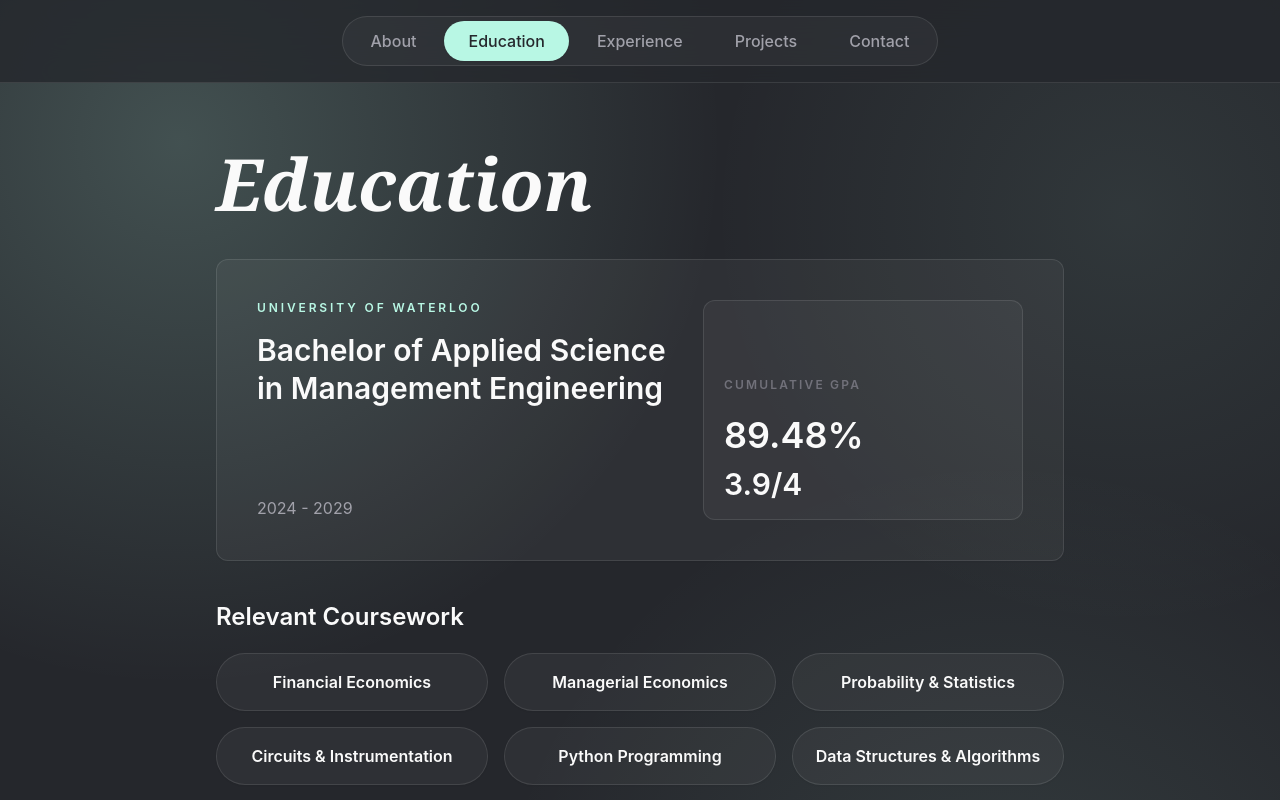
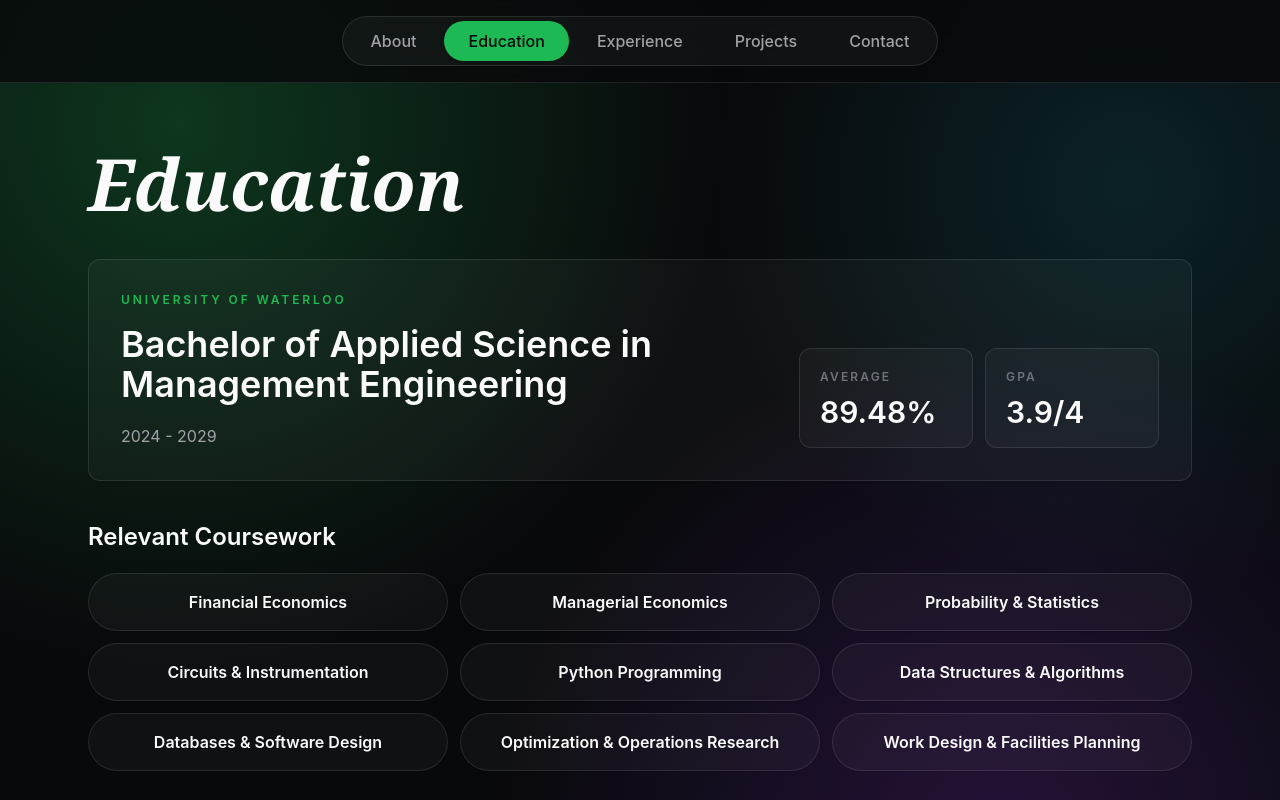
Before and after one commit to aimaandalvi/personal-website, a Next.js app: page /education in a window 1280 px wide. Shown: the top 800 px of the page. Built offline with nearby package versions, Linux system fonts and the light colour scheme.

Commit message:
Restored original theme

```diff
--- a/app/about/page.tsx
+++ b/app/about/page.tsx
@@ -17,7 +17,7 @@
       <section className="grid gap-10 lg:grid-cols-[1fr_240px] lg:items-center">
         <div>
           <header className="mb-8">
-            <p className="mb-3 text-xs font-semibold uppercase tracking-[0.24em] text-zinc-500 dark:text-mint-200">
+            <p className="mb-3 text-xs font-semibold uppercase tracking-[0.24em] text-zinc-500 dark:text-[#1db954]">
               About
             </p>
             <h1 className="font-serif text-5xl font-semibold italic leading-tight text-zinc-950 dark:text-zinc-50 sm:text-7xl">
@@ -53,7 +53,7 @@
       <section className="mt-14">
         <div className="mb-5 flex items-end justify-between gap-4">
           <div>
-            <p className="text-xs font-semibold uppercase tracking-[0.24em] text-zinc-500 dark:text-mint-200">
+            <p className="text-xs font-semibold uppercase tracking-[0.24em] text-zinc-500 dark:text-[#1db954]">
               Skills
             </p>
             <h2 className="mt-3 font-serif text-3xl font-semibold italic text-zinc-950 dark:text-zinc-50">
@@ -61,7 +61,7 @@
             </h2>
           </div>
         </div>
-        <div className="skill-marquee touch-pan-y select-none rounded-xl border border-zinc-200/80 bg-white/50 py-8 dark:border-white/10 dark:bg-white/[0.04]">
+        <div className="skill-marquee touch-pan-y select-none rounded-xl border border-zinc-200/80 bg-white/50 py-8 dark:border-white/10 dark:bg-white/[0.025]">
           <div className="space-y-4">
             {skillRows.map((row, rowIndex) => (
               <div
--- a/app/contact/page.tsx
+++ b/app/contact/page.tsx
@@ -42,7 +42,7 @@
   return (
     <div>
       <header className="mb-12 text-center">
-        <p className="mb-3 text-xs font-semibold uppercase tracking-[0.24em] text-zinc-500 dark:text-mint-200">
+        <p className="mb-3 text-xs font-semibold uppercase tracking-[0.24em] text-zinc-500 dark:text-[#1db954]">
           Contact
         </p>
         <h1 className="font-serif text-5xl font-semibold italic leading-tight text-zinc-950 dark:text-zinc-50 sm:text-7xl">
@@ -61,9 +61,9 @@
               href={href}
               target={href.startsWith("http") ? "_blank" : undefined}
               rel={href.startsWith("http") ? "noopener noreferrer" : undefined}
-              className="flex items-center gap-4 rounded-xl border border-zinc-200/80 bg-white/70 p-5 transition hover:-translate-y-0.5 hover:border-zinc-400 dark:border-white/10 dark:bg-white/[0.045] dark:hover:border-mint-200/60"
+              className="flex items-center gap-4 rounded-xl border border-zinc-200/80 bg-white/70 p-5 transition hover:-translate-y-0.5 hover:border-zinc-400 dark:border-white/10 dark:bg-white/[0.035] dark:hover:border-[#1db954]/60"
             >
-              <span className="inline-flex h-12 w-12 shrink-0 items-center justify-center rounded-xl border border-zinc-300/70 bg-zinc-100 text-zinc-700 dark:border-white/10 dark:bg-mint-200/15 dark:text-mint-200">
+              <span className="inline-flex h-12 w-12 shrink-0 items-center justify-center rounded-xl border border-zinc-300/70 bg-zinc-100 text-zinc-700 dark:border-white/10 dark:bg-[#1db954]/15 dark:text-[#1db954]">
                 <Icon aria-hidden="true" size={20} />
               </span>
               <span>
--- a/app/education/page.tsx
+++ b/app/education/page.tsx
@@ -13,32 +13,33 @@
         </h1>
       </header>
 
-      <section className="rounded-xl border border-zinc-200/80 bg-white/70 p-6 shadow-sm dark:border-white/10 dark:bg-white/[0.045] sm:p-10">
-        <div className="grid gap-8 lg:grid-cols-[1fr_320px] lg:items-stretch">
-          <div className="flex min-h-[220px] flex-col justify-between">
+      <section className="rounded-xl border border-zinc-200/80 bg-white/70 p-6 shadow-sm dark:border-white/10 dark:bg-white/[0.035] sm:p-8">
+        <div className="grid gap-8 lg:grid-cols-[1fr_auto] lg:items-end">
           <div>
-              <p className="text-xs font-semibold uppercase tracking-[0.24em] text-zinc-500 dark:text-mint-200">
+            <p className="text-xs font-semibold uppercase tracking-[0.24em] text-zinc-500 dark:text-[#1db954]">
               {education.school}
             </p>
-              <h2 className="mt-4 max-w-2xl text-3xl font-semibold leading-tight text-zinc-950 dark:text-zinc-50">
+            <h2 className="mt-4 max-w-3xl text-3xl font-semibold leading-tight text-zinc-950 dark:text-zinc-50 sm:text-4xl">
               {education.program}
             </h2>
+            <p className="mt-5 text-base text-zinc-600 dark:text-zinc-400">{education.dates}</p>
           </div>
-            <p className="mt-8 text-base text-zinc-600 dark:text-zinc-400">{education.dates}</p>
-          </div>
-          <div className="flex rounded-xl border border-zinc-200/80 bg-zinc-50/80 p-5 dark:border-white/10 dark:bg-white/[0.045] lg:items-end">
-            <div>
+          <div className="grid gap-3 sm:grid-cols-2 lg:min-w-[360px]">
+            <div className="rounded-xl border border-zinc-200/80 bg-zinc-50/80 p-5 dark:border-white/10 dark:bg-white/[0.035]">
               <p className="text-xs font-semibold uppercase tracking-[0.18em] text-zinc-500 dark:text-zinc-500">
-                Cumulative GPA
+                Average
               </p>
-              <div className="mt-6 grid gap-4 sm:grid-cols-2 lg:grid-cols-1">
-                <p className="text-4xl font-semibold leading-none text-zinc-950 dark:text-zinc-50">
+              <p className="mt-3 text-3xl font-semibold leading-none text-zinc-950 dark:text-zinc-50">
                 {education.cumulativeAverage}
               </p>
-                <p className="text-3xl font-semibold leading-none text-zinc-950 dark:text-zinc-50">
+            </div>
+            <div className="rounded-xl border border-zinc-200/80 bg-zinc-50/80 p-5 dark:border-white/10 dark:bg-white/[0.035]">
+              <p className="text-xs font-semibold uppercase tracking-[0.18em] text-zinc-500 dark:text-zinc-500">
+                GPA
+              </p>
+              <p className="mt-3 text-3xl font-semibold leading-none text-zinc-950 dark:text-zinc-50">
                 {education.fourPointGpa}
               </p>
-              </div>
             </div>
           </div>
         </div>
@@ -48,11 +49,11 @@
         <h2 id="relevant-coursework" className="mb-5 text-2xl font-semibold text-zinc-950 dark:text-zinc-50">
           Relevant Coursework
         </h2>
-        <div className="grid gap-4 sm:grid-cols-2 lg:grid-cols-3">
+        <div className="grid gap-3 sm:grid-cols-2 lg:grid-cols-3">
           {coursework.map((course) => (
             <div
               key={course.title}
-              className="rounded-full border border-zinc-200/80 bg-white/70 px-5 py-4 text-center text-base font-semibold text-zinc-950 shadow-sm transition hover:-translate-y-0.5 hover:border-zinc-400 hover:shadow-soft dark:border-white/10 dark:bg-white/[0.045] dark:text-zinc-50 dark:hover:border-mint-200/60"
+              className="rounded-full border border-zinc-200/80 bg-white/70 px-5 py-4 text-center text-base font-semibold text-zinc-950 shadow-sm transition hover:-translate-y-0.5 hover:border-zinc-400 hover:shadow-soft dark:border-white/10 dark:bg-white/[0.035] dark:text-zinc-50 dark:hover:border-[#1db954]/60"
             >
               {course.title}
             </div>
--- a/app/globals.css
+++ b/app/globals.css
@@ -19,21 +19,21 @@
 body {
   min-height: 100vh;
   background:
-    radial-gradient(circle at top left, rgba(184, 247, 228, 0.34), transparent 28rem),
-    radial-gradient(circle at bottom right, rgba(37, 39, 44, 0.12), transparent 30rem),
-    linear-gradient(180deg, #f8fffc 0%, #eef7f3 100%);
+    radial-gradient(circle at top left, rgba(29, 185, 84, 0.16), transparent 28rem),
+    radial-gradient(circle at bottom right, rgba(124, 58, 237, 0.12), transparent 30rem),
+    linear-gradient(180deg, #fafafa 0%, #f4f4f5 100%);
 }
 
 .dark body {
   background:
-    radial-gradient(circle at 14% 12%, rgba(184, 247, 228, 0.2), transparent 34rem),
-    radial-gradient(circle at 88% 18%, rgba(184, 247, 228, 0.08), transparent 26rem),
-    radial-gradient(circle at 78% 82%, rgba(184, 247, 228, 0.1), transparent 32rem),
-    #25272c;
+    radial-gradient(circle at 14% 12%, rgba(29, 185, 84, 0.26), transparent 34rem),
+    radial-gradient(circle at 88% 18%, rgba(34, 211, 238, 0.12), transparent 26rem),
+    radial-gradient(circle at 78% 82%, rgba(147, 51, 234, 0.2), transparent 32rem),
+    #08090b;
 }
 
 ::selection {
-  background: rgba(184, 247, 228, 0.35);
+  background: rgba(29, 185, 84, 0.35);
 }
 
 .skill-marquee {
--- a/app/layout.tsx
+++ b/app/layout.tsx
@@ -22,7 +22,7 @@
     <html lang="en" className="dark">
       <body className="font-sans text-zinc-950 antialiased dark:text-zinc-100">
         <Navbar />
-        <main className="mx-auto min-h-[calc(100vh-12rem)] max-w-4xl px-5 py-12 sm:px-6 sm:py-16">
+        <main className="mx-auto min-h-[calc(100vh-12rem)] max-w-6xl px-5 py-12 sm:px-6 sm:py-16">
           {children}
         </main>
         <Footer />
--- a/components/Footer.tsx
+++ b/components/Footer.tsx
@@ -3,7 +3,7 @@
 
 export function Footer() {
   return (
-    <footer className="mx-auto mt-20 flex max-w-4xl flex-col gap-5 border-t border-zinc-200/80 px-5 py-8 dark:border-white/10 sm:flex-row sm:items-center sm:justify-between sm:px-6">
+    <footer className="mx-auto mt-20 flex max-w-6xl flex-col gap-5 border-t border-zinc-200/80 px-5 py-8 dark:border-white/10 sm:flex-row sm:items-center sm:justify-between sm:px-6">
       <div>
         <p className="text-sm font-medium text-zinc-950 dark:text-zinc-100">Get in Touch</p>
         <p className="mt-1 text-sm text-zinc-500 dark:text-zinc-500">
--- a/components/Navbar.tsx
+++ b/components/Navbar.tsx
@@ -17,7 +17,7 @@
   return (
     <header className="sticky top-0 z-40 border-b border-zinc-200/80 bg-zinc-50/75 backdrop-blur-xl dark:border-white/10 dark:bg-ink-950/80">
       <nav
-        className="mx-auto flex max-w-4xl items-center justify-center px-5 py-4 sm:px-6"
+        className="mx-auto flex max-w-6xl items-center justify-center px-5 py-4 sm:px-6"
         aria-label="Main navigation"
       >
         <div className="flex max-w-full items-center gap-1 overflow-x-auto rounded-full border border-zinc-300/70 bg-white/70 p-1 dark:border-white/10 dark:bg-white/[0.04]">
@@ -30,7 +30,7 @@
                 href={item.href}
                 className={`shrink-0 rounded-full px-4 py-2 text-sm font-medium transition sm:px-6 sm:text-base ${
                   isActive
-                    ? "bg-zinc-950 text-white shadow-sm dark:bg-mint-200 dark:text-ink-950"
+                    ? "bg-zinc-950 text-white shadow-sm dark:bg-[#1db954] dark:text-ink-950"
                     : "text-zinc-500 hover:text-zinc-950 dark:text-zinc-400 dark:hover:text-white"
                 }`}
                 aria-current={isActive ? "page" : undefined}
--- a/components/ProjectCard.tsx
+++ b/components/ProjectCard.tsx
@@ -3,9 +3,9 @@
 
 export function ProjectCard({ project, featured = false }: { project: Project; featured?: boolean }) {
   const hasLink = project.href !== "#";
-  const cardClassName = `group flex h-full flex-col rounded-xl border border-zinc-200/80 bg-white/70 shadow-sm transition duration-200 dark:border-white/10 dark:bg-white/[0.045] ${
+  const cardClassName = `group flex h-full flex-col rounded-xl border border-zinc-200/80 bg-white/70 shadow-sm transition duration-200 dark:border-white/10 dark:bg-white/[0.035] ${
     hasLink
-      ? "hover:-translate-y-1 hover:border-zinc-400 hover:shadow-soft dark:hover:border-mint-200/60"
+      ? "hover:-translate-y-1 hover:border-zinc-400 hover:shadow-soft dark:hover:border-[#1db954]/60"
       : ""
   } ${featured ? "min-h-[320px] p-8 sm:p-10" : "p-5"}`;
 
@@ -23,7 +23,7 @@
           <ExternalLink
             aria-hidden="true"
             size={featured ? 22 : 17}
-            className="mt-1 shrink-0 text-zinc-400 transition group-hover:translate-x-0.5 group-hover:-translate-y-0.5 group-hover:text-zinc-700 dark:group-hover:text-mint-200"
+            className="mt-1 shrink-0 text-zinc-400 transition group-hover:translate-x-0.5 group-hover:-translate-y-0.5 group-hover:text-zinc-700 dark:group-hover:text-[#1db954]"
           />
         )}
       </div>
--- a/tailwind.config.ts
+++ b/tailwind.config.ts
@@ -15,17 +15,10 @@
       },
       colors: {
         ink: {
-          950: "#25272c",
-          900: "#2d3036",
-          850: "#373a41",
-          800: "#42464e",
-        },
-        mint: {
-          50: "#f4fffb",
-          100: "#defcf3",
-          200: "#b8f7e4",
-          300: "#8debd0",
-          400: "#5ed7b9",
+          950: "#08090b",
+          900: "#0c0d10",
+          850: "#111318",
+          800: "#171a21",
         },
       },
       boxShadow: {
```
Also changed, not shown: components/ContactForm.tsx (+4 -4 lines), components/ExperienceCard.tsx (+4 -4 lines). Lines whose indentation alone changed are shown as unchanged.
